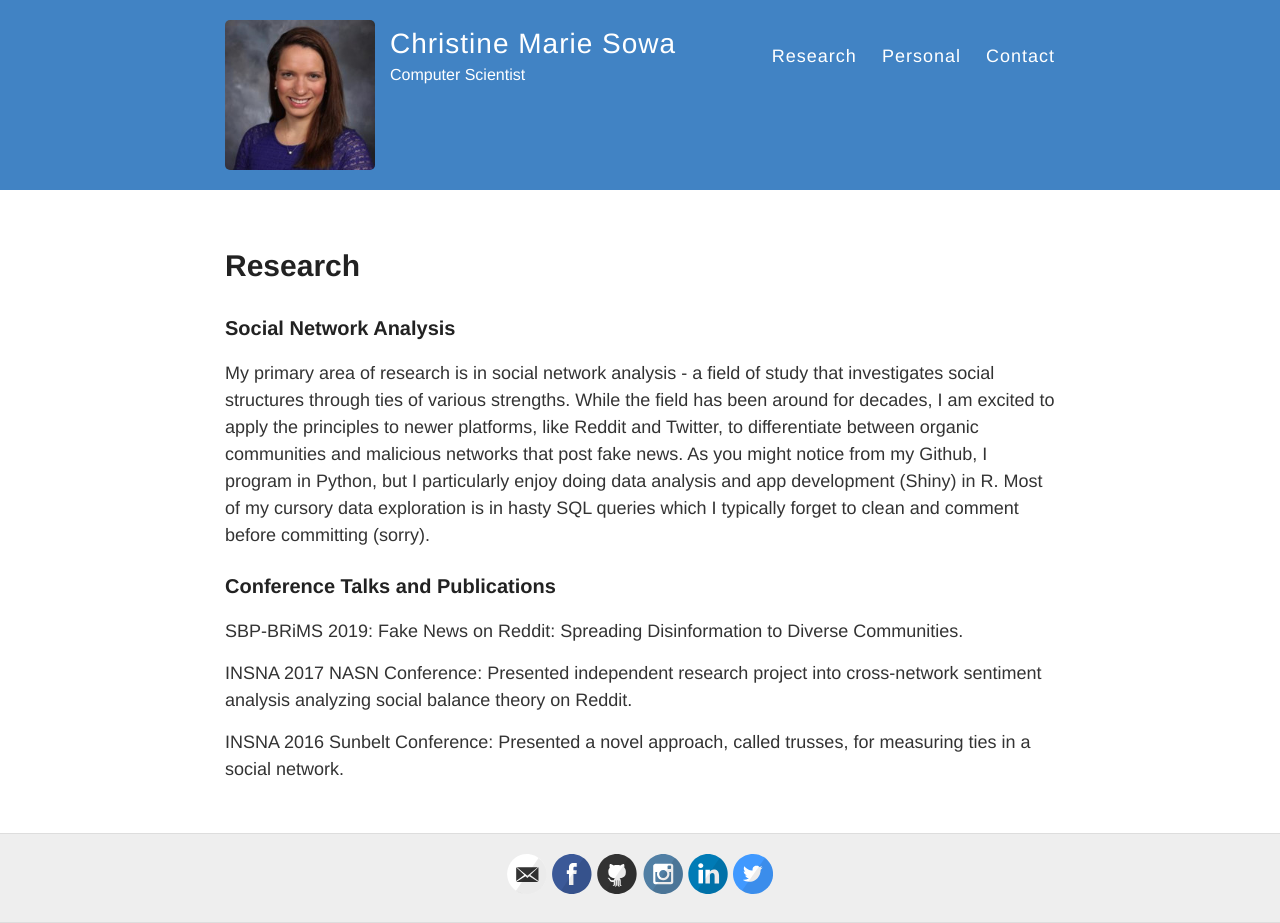
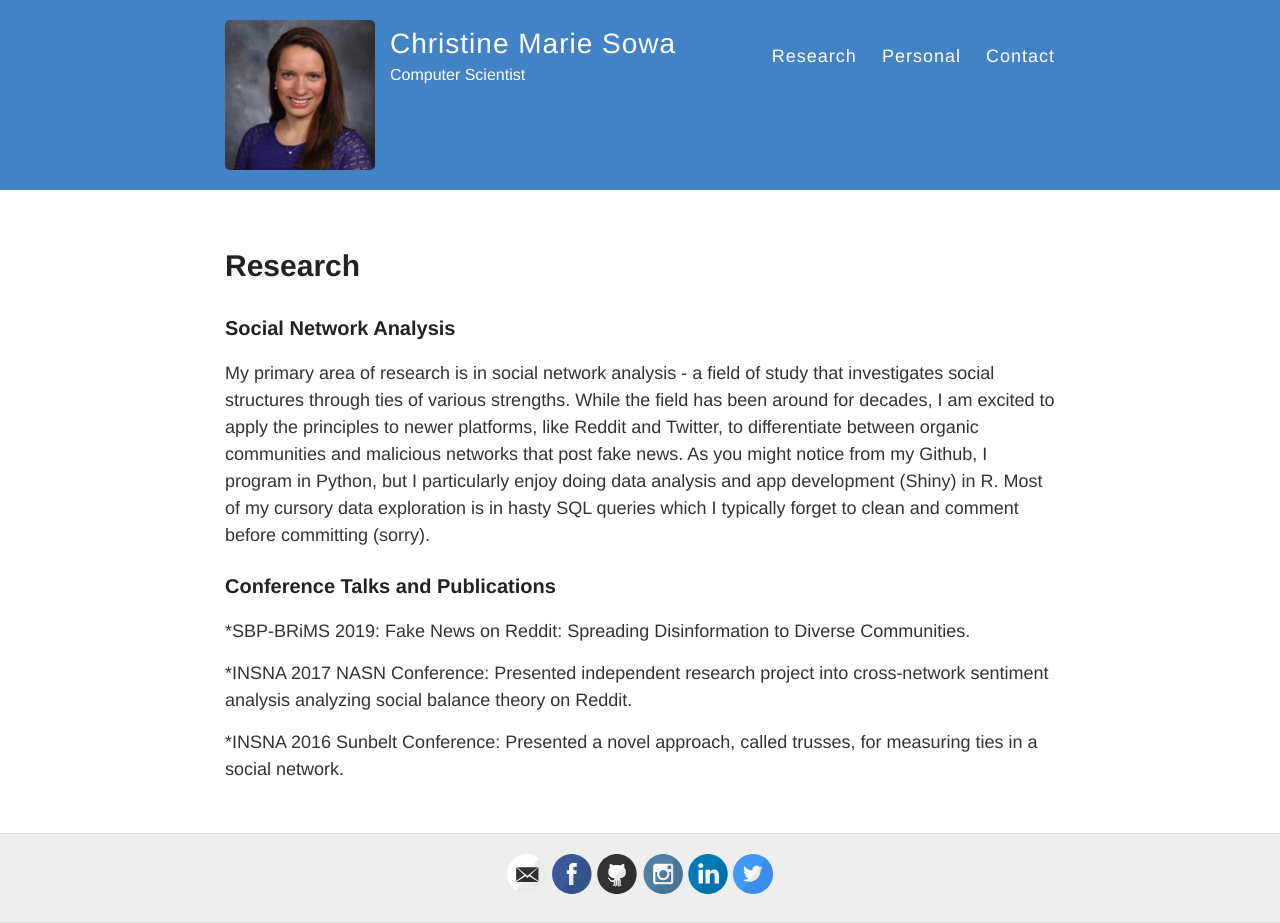
Before and after one commit to christine-lepird/christine-lepird.github.io, a Jekyll site: the page built from research.md, in a window 1280 px wide. Built offline with Jekyll 4.4.1, drawn with Linux system fonts in a browser that asks for light colours.

```diff
--- a/research.md
+++ b/research.md
@@ -10,9 +10,9 @@ permalink: /research/
 My primary area of research is in social network analysis - a field of study that investigates social structures through ties of various strengths. While the field has been around for decades, I am excited to apply the principles to newer platforms, like Reddit and Twitter, to differentiate between organic communities and malicious networks that post fake news. As you might notice from my Github, I program in Python, but I particularly enjoy doing data analysis and app development (Shiny) in R. Most of my cursory data exploration is in hasty SQL queries which I typically forget to clean and comment before committing (sorry).
 
 ### Conference Talks and Publications
-SBP-BRiMS 2019: Fake News on Reddit: Spreading Disinformation to Diverse Communities.
+*SBP-BRiMS 2019: Fake News on Reddit: Spreading Disinformation to Diverse Communities.
 
-INSNA 2017 NASN Conference: Presented independent research project into cross-network sentiment analysis analyzing
+*INSNA 2017 NASN Conference: Presented independent research project into cross-network sentiment analysis analyzing
 social balance theory on Reddit.
 
-INSNA 2016 Sunbelt Conference: Presented a novel approach, called trusses, for measuring ties in a social network.
+*INSNA 2016 Sunbelt Conference: Presented a novel approach, called trusses, for measuring ties in a social network.
```
